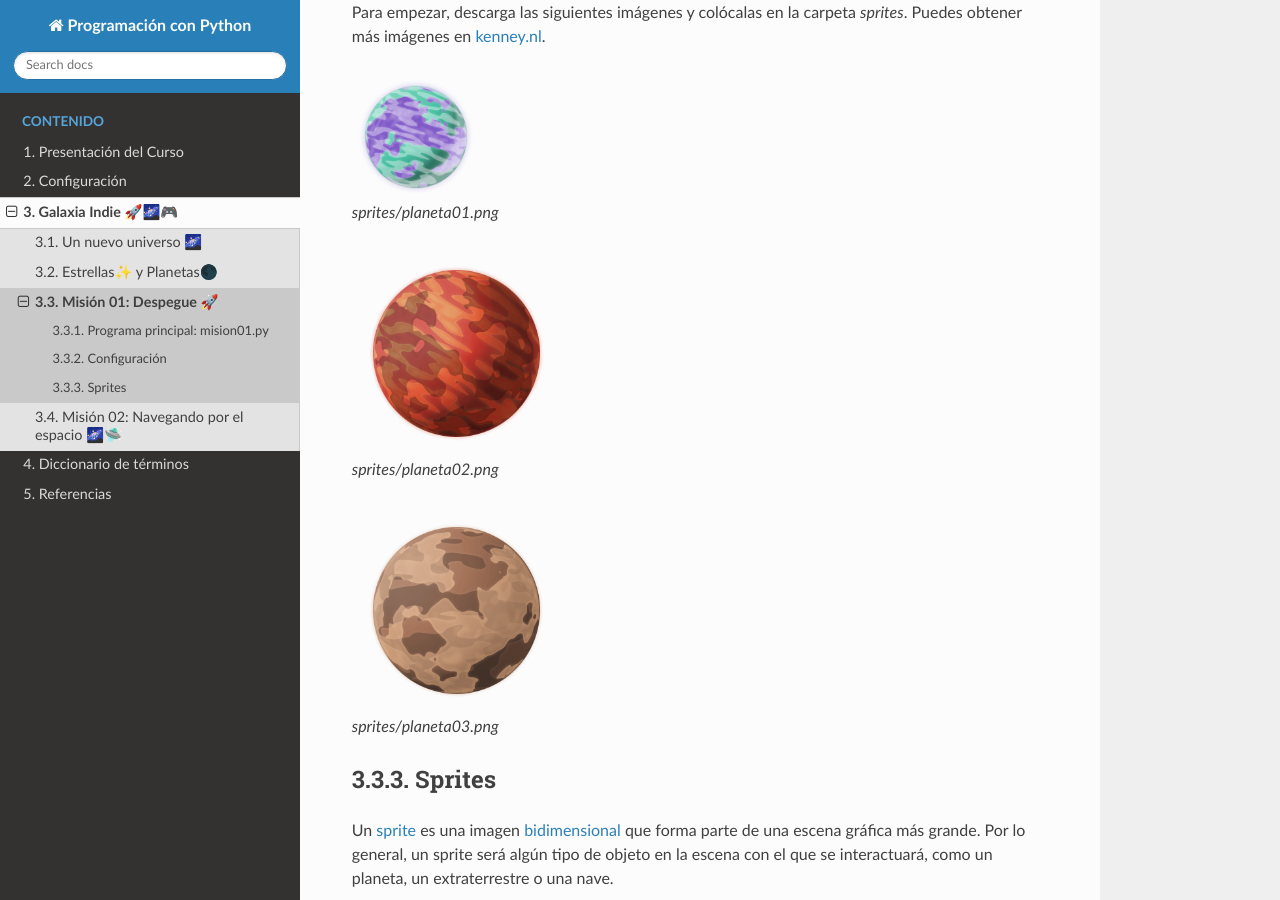
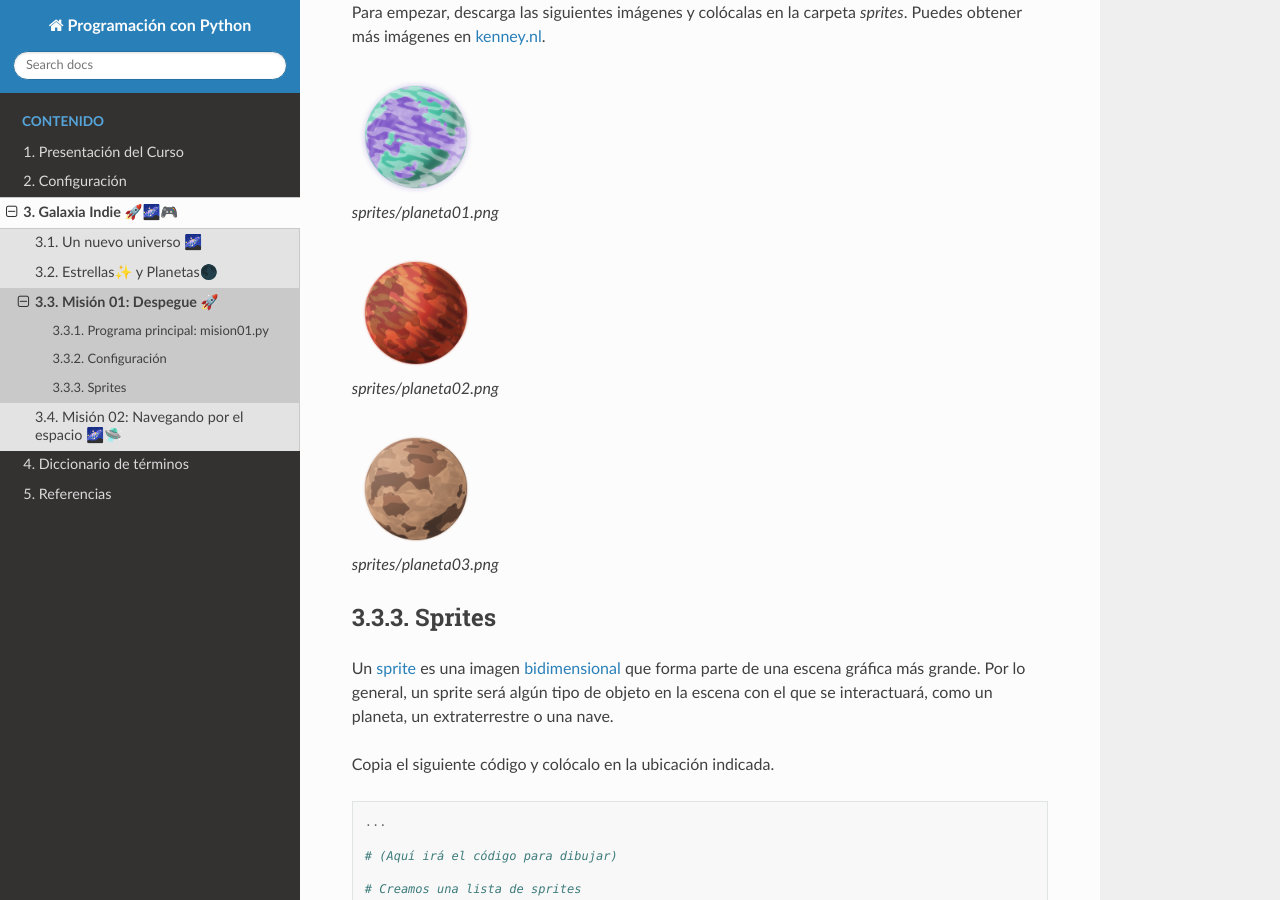
Before and after one commit to aavendan/programacion-python, a Sphinx documentation site: the page built from docs/source/sesiones/sesion03.rst, in a window 1280 px wide and 900 px high, scrolled down 1014 px. Built offline with Sphinx 7.4.7 and the Read the Docs theme 3.1.0, drawn with Linux system fonts in a browser that asks for light colours.

Commit message:
resizing images

```diff
--- a/docs/source/sesiones/sesion03.rst
+++ b/docs/source/sesiones/sesion03.rst
@@ -63,12 +63,14 @@ la carpeta `sprites`. Puedes obtener más imágenes en `kenney.nl <https://kenne
    sprites/planeta01.png
 
 .. figure:: ../img/sesion03/planeta02.png
+   :scale: 10%
    :figwidth: 30%
    :alt: Planeta02
 
    sprites/planeta02.png
 
 .. figure:: ../img/sesion03/planeta03.png
+   :scale: 10%
    :figwidth: 30%
    :alt: Planeta03
 
```
